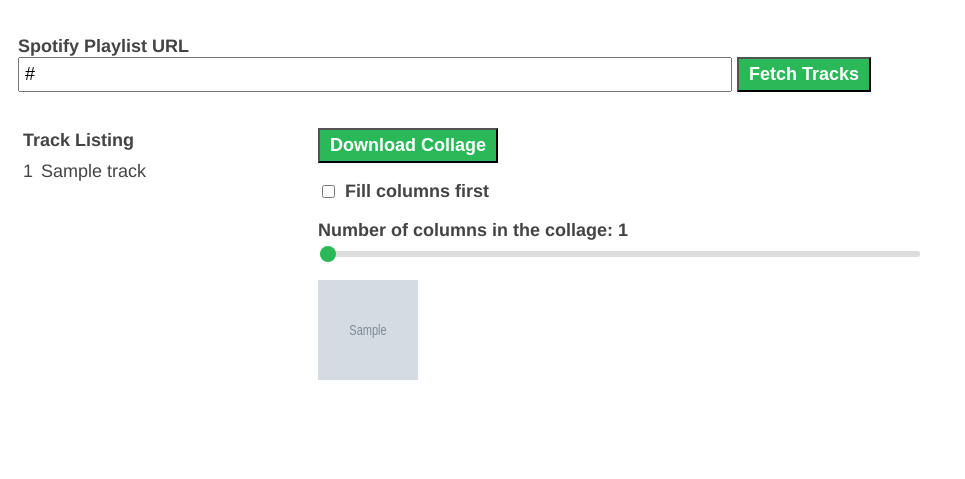
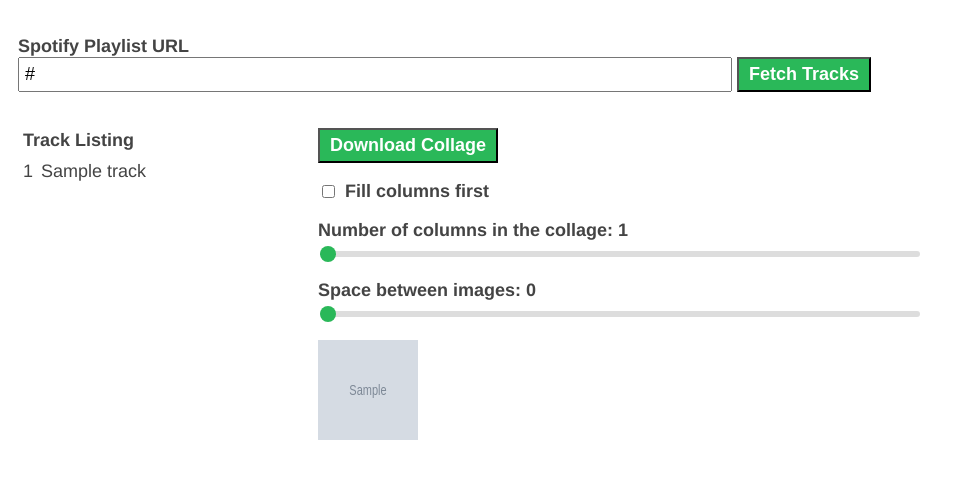
Before and after one commit to deepakg/spotify_collage_maker, a Flask app: template templates/index.html in a window 1280 px wide. Shown: the top 479 px of the page, without its empty margins (0-965 px from the left). Run offline with Flask 2, Linux system fonts and the light colour scheme; the template is opened without the code that fills it: most values are stand-ins (such as "Sample title", 1, 10 or a date in 2020); grey boxes marked "Sample" are stand-in pictures.

Commit message:
Added a slider that allows you to control the space between the images

```diff
--- a/templates/index.html
+++ b/templates/index.html
@@ -148,6 +148,10 @@
             <input type="range" min="1" max="54" value="6" id="numCols"/>
           </p>
           <p>
+            <label>Space between images:</label> <label id="spaceValue">0</label><br/>
+            <input type="range" min="0" max="25" value="0" id="space"/>
+          </p>
+          <p>
             <canvas id="example"></canvas>
           </p>
         </div>
@@ -158,10 +162,12 @@
       var imageCount = 0;
       const download = document.getElementById('download');
       const fillColumnsFirst = document.getElementById('fillColumnsFirst');
+      const space = document.getElementById('space');
+      const spaceValue = document.getElementById('spaceValue');
       var imgs = [];
 
       download.addEventListener('click', function(e) {
-          createCollage(numCols.value, 300, 'downloader');
+          createCollage(numCols.value, 300, space.value, 'downloader');
           const link = document.createElement('a');
           link.download = 'spotify_collage.png';
           link.href = downloader.toDataURL();
@@ -171,12 +177,17 @@
 
       const slider = document.getElementById('numCols');
       slider.addEventListener('input', function(e) {
-          createCollage(this.value);
+          createCollage(this.value, 100, space.value);
           numColsValue.innerText = this.value;
       });
 
       fillColumnsFirst.addEventListener('change', function(e) {
-          createCollage(numCols.value);
+          createCollage(numCols.value, 100, space.value);
+      });
+
+      space.addEventListener('input', function(e) {
+          createCollage(numCols.value, 100, this.value);
+          spaceValue.innerText = this.value;
       });
 
       function fillImages(unique=true) {
@@ -195,33 +206,40 @@
       function init() {
           fillImages();
           imageCount = imgs.length;
-          createCollage(6);
+          createCollage(6, 100, 0);
           numCols.max = imgs.length;
           numColsValue.innerText = numCols.value;
       }
 
-      function createCollage(cols, thumbSize=100, canvasId='example') {
+  function createCollage(cols, thumbSize=100, spacing=0, canvasId='example') {
           const canvas = document.getElementById(canvasId);
           const ctx = canvas.getContext('2d');
 
           const width = thumbSize;
+          const scaleFactor = width / 100;  // Calculate scale factor based on thumb size
+          const scaledSpacing = Math.round(parseInt(spacing) * scaleFactor);  // Scale spacing and round to nearest integer
+
           const rows = Math.ceil(imageCount / cols);
 
+          // Correctly calculate total width and height including spacing
+          const totalWidth = cols * width + (cols - 1) * scaledSpacing + 2 * scaledSpacing;
+          const totalHeight = rows * width + (rows - 1) * scaledSpacing + 2 * scaledSpacing;
+
           // Set the canvas size (this will be the display size)
-          canvas.style.width = cols * width + 'px';
-          canvas.style.height = rows * width + 'px';
+          canvas.style.width = totalWidth + 'px';
+          canvas.style.height = totalHeight + 'px';
 
-          // Increase the actual canvas size for Retina displays
-          const scale = window.devicePixelRatio;
-          canvas.width = cols * width * scale;
-          canvas.height = rows * width * scale;
-
-          // Scale the context to ensure correct drawing operations
-          ctx.scale(scale, scale);
+          // Set the actual canvas size (this affects the downloaded image quality)
+          canvas.width = totalWidth;
+          canvas.height = totalHeight;
 
           // Enable image smoothing
           ctx.imageSmoothingEnabled = true;
           ctx.imageSmoothingQuality = 'high';
+
+          // Fill the background with white
+          ctx.fillStyle = 'white';
+          ctx.fillRect(0, 0, totalWidth, totalHeight);
 
           var index = 0;
 
@@ -229,7 +247,10 @@
               for(var x = 0; x < cols; x++) {
                   for (var y = 0; y < rows; y++) {
                       if(index >= imageCount) break;
-                      ctx.drawImage(imgs[index], x * width, y * width, width, width);
+                      ctx.drawImage(imgs[index],
+                          scaledSpacing + x * (width + scaledSpacing),
+                          scaledSpacing + y * (width + scaledSpacing),
+                          width, width);
                       index++;
                   }
                   if(index >= imageCount) break;
@@ -238,7 +259,10 @@
               for(var y = 0; y < rows; y++) {
                   for (var x = 0; x < cols; x++) {
                       if(index >= imageCount) break;
-                      ctx.drawImage(imgs[index], x * width, y * width, width, width);
+                      ctx.drawImage(imgs[index],
+                          scaledSpacing + x * (width + scaledSpacing),
+                          scaledSpacing + y * (width + scaledSpacing),
+                          width, width);
                       index++;
                   }
                   if(index >= imageCount) break;
```
